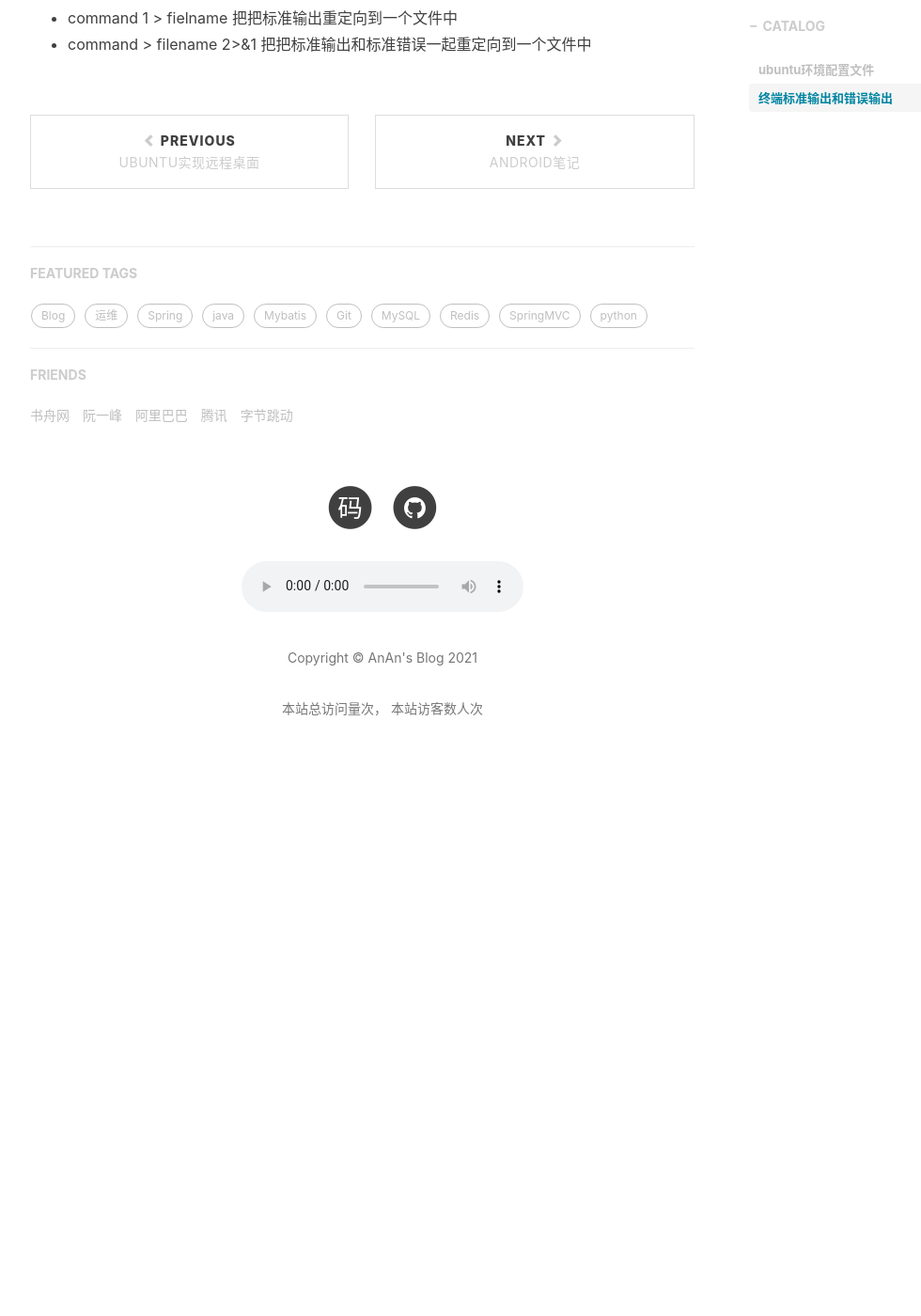
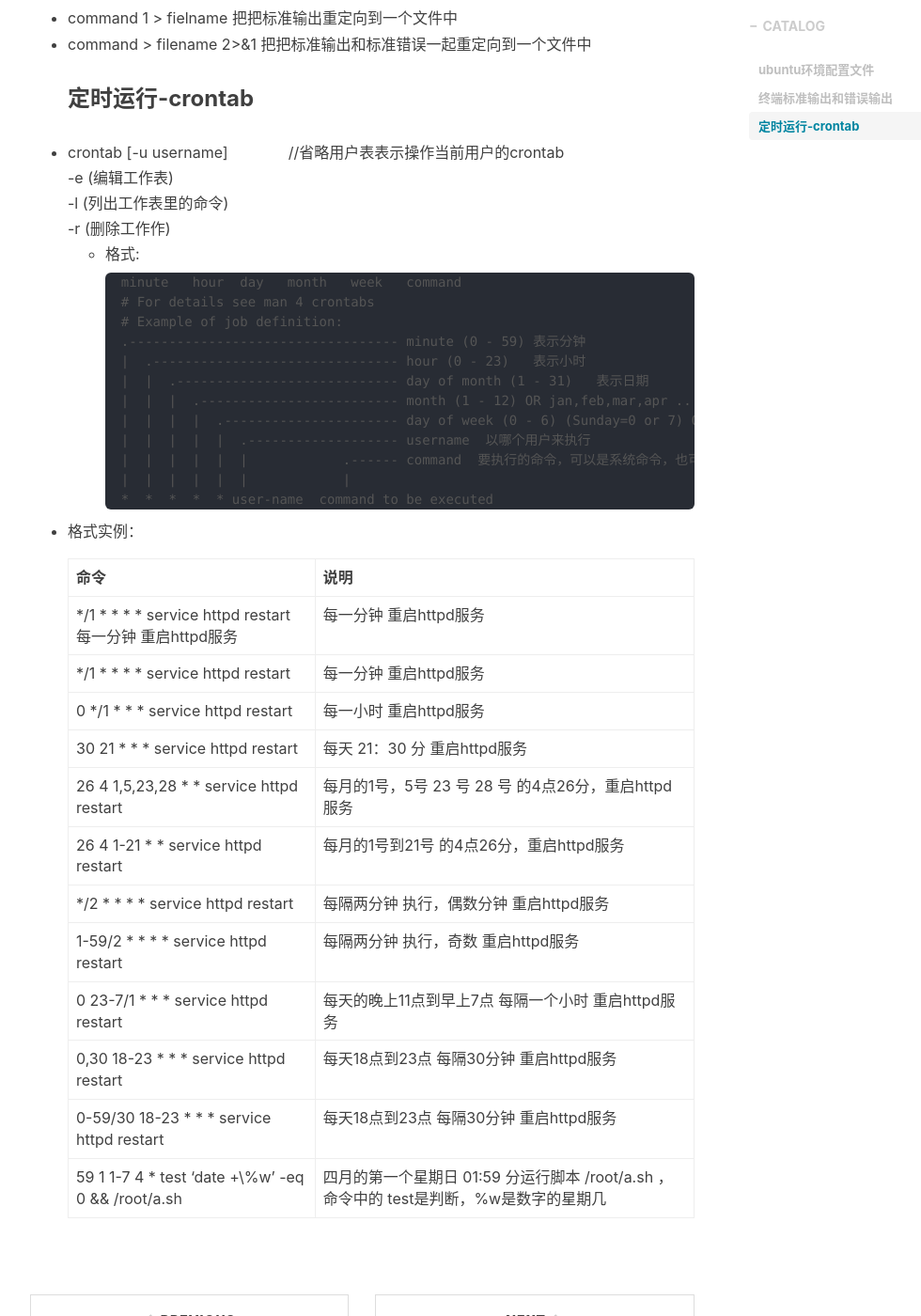
Before and after one commit to laowng/laowng.github.io, a Jekyll site: the page built from _posts/2020-12-20-yunwei-ubuntu.md, in a window 1280 px wide and 1400 px high, scrolled down 1139 px. Shown: the whole window at 94% size, without its empty margins (233-1213 px from the left). Built offline with Jekyll 4.4.1, drawn with Linux system fonts in a browser that asks for light colours; nearby versions of some CDN libraries; comment, search, counter and statistics services are not loaded; before the commit the page ends 2000 px from its top, so only the background shows below that.

Commit message:
add crontab

```diff
--- a/_posts/2020-12-20-yunwei-ubuntu.md
+++ b/_posts/2020-12-20-yunwei-ubuntu.md
@@ -25,3 +25,39 @@ tags:
 ### 终端标准输出和错误输出
 - command 1 > fielname 把把标准输出重定向到一个文件中
 - command > filename 2>&1 把把标准输出和标准错误一起重定向到一个文件中
+### 定时运行-crontab
+- crontab \[-u username]　　　　//省略用户表表示操作当前用户的crontab
+    -e      (编辑工作表)
+    -l      (列出工作表里的命令)
+    -r      (删除工作作)
+  - 格式:
+
+          minute   hour  day   month   week   command
+          # For details see man 4 crontabs
+          # Example of job definition:
+          .---------------------------------- minute (0 - 59) 表示分钟
+          |  .------------------------------- hour (0 - 23)   表示小时
+          |  |  .---------------------------- day of month (1 - 31)   表示日期
+          |  |  |  .------------------------- month (1 - 12) OR jan,feb,mar,apr ... 表示月份
+          |  |  |  |  .---------------------- day of week (0 - 6) (Sunday=0 or 7) OR sun,mon,tue,wed,thu,fri,sat  表示星期（0 或 7 表示星期天）
+          |  |  |  |  |  .------------------- username  以哪个用户来执行
+          |  |  |  |  |  |            .------ command  要执行的命令，可以是系统命令，也可以是自己编写的脚本文件
+          |  |  |  |  |  |            |
+          *  *  *  *  * user-name  command to be executed
+
+- 格式实例：
+
+    |命令|说明|
+    |:---|:---|
+    | */1 * * * * service httpd restart 每一分钟 重启httpd服务 |  每一分钟 重启httpd服务   |
+    |*/1 * * * * service httpd restart|每一分钟 重启httpd服务|
+    |0 */1 * * * service httpd restart|每一小时 重启httpd服务|
+    |30 21 * * * service httpd restart|每天 21：30 分 重启httpd服务|
+    |26 4 1,5,23,28 * * service httpd restart|每月的1号，5号 23 号 28 号 的4点26分，重启httpd服务|
+    |26 4 1-21 * * service httpd restart|每月的1号到21号 的4点26分，重启httpd服务|
+    |*/2 * * * * service httpd restart|每隔两分钟 执行，偶数分钟 重启httpd服务|
+    |1-59/2 * * * * service httpd restart|每隔两分钟 执行，奇数 重启httpd服务|
+    |0 23-7/1 * * * service httpd restart|每天的晚上11点到早上7点 每隔一个小时 重启httpd服务|
+    |0,30 18-23 * * * service httpd restart|每天18点到23点 每隔30分钟 重启httpd服务|
+    |0-59/30 18-23 * * * service httpd restart|每天18点到23点 每隔30分钟 重启httpd服务|
+    |59 1 1-7 4 * test 'date +\\%w' -eq 0 && /root/a.sh|四月的第一个星期日 01:59 分运行脚本 /root/a.sh ，命令中的 test是判断，%w是数字的星期几|
```
